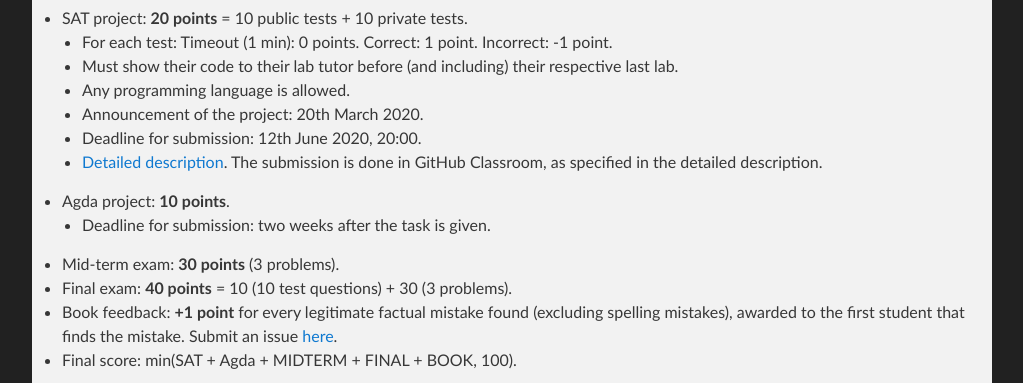
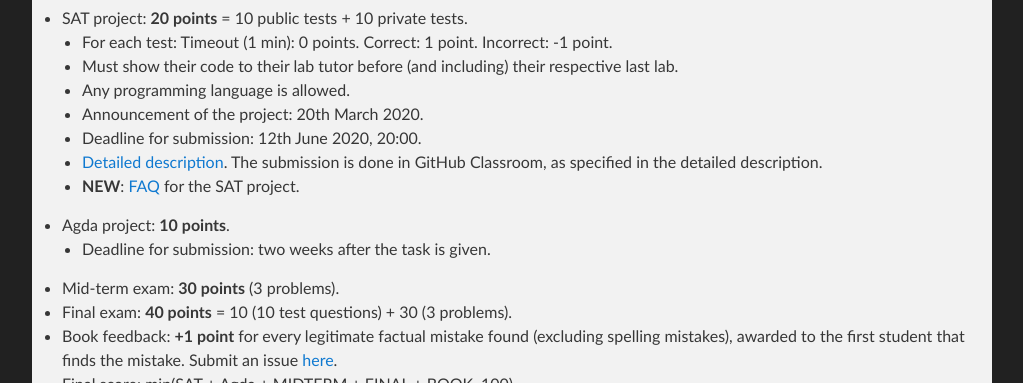
Before and after one commit to lclem/logic_course, a Jekyll site: the page built from docs/index.md, in a window 1280 px wide and 900 px high, scrolled down 810 px, cut to the strip 84-467 px from the top of the window. Shown: the whole strip, without its empty margins (128-1151 px from the left). Built offline with Jekyll 4.4.1, drawn with Linux system fonts in a browser that asks for light colours; our own code applies the rules of GitHub Pages for plain Markdown files.

Commit message:
Update index.md

```diff
--- a/docs/index.md
+++ b/docs/index.md
@@ -26,6 +26,7 @@ Rocket.Chat:
   - Announcement of the project: 20th March 2020.
   - Deadline for submission: 12th June 2020, 20:00.
   - [Detailed description](labs/task01_description.pdf). The submission is done in GitHub Classroom, as specified in the detailed description.
+  - **NEW**: [FAQ](labs/task01_FAQ.md) for the SAT project.
 - Agda project: **10 points**.
   - Deadline for submission: two weeks after the task is given.
 - Mid-term exam: **30 points** (3 problems).
```
